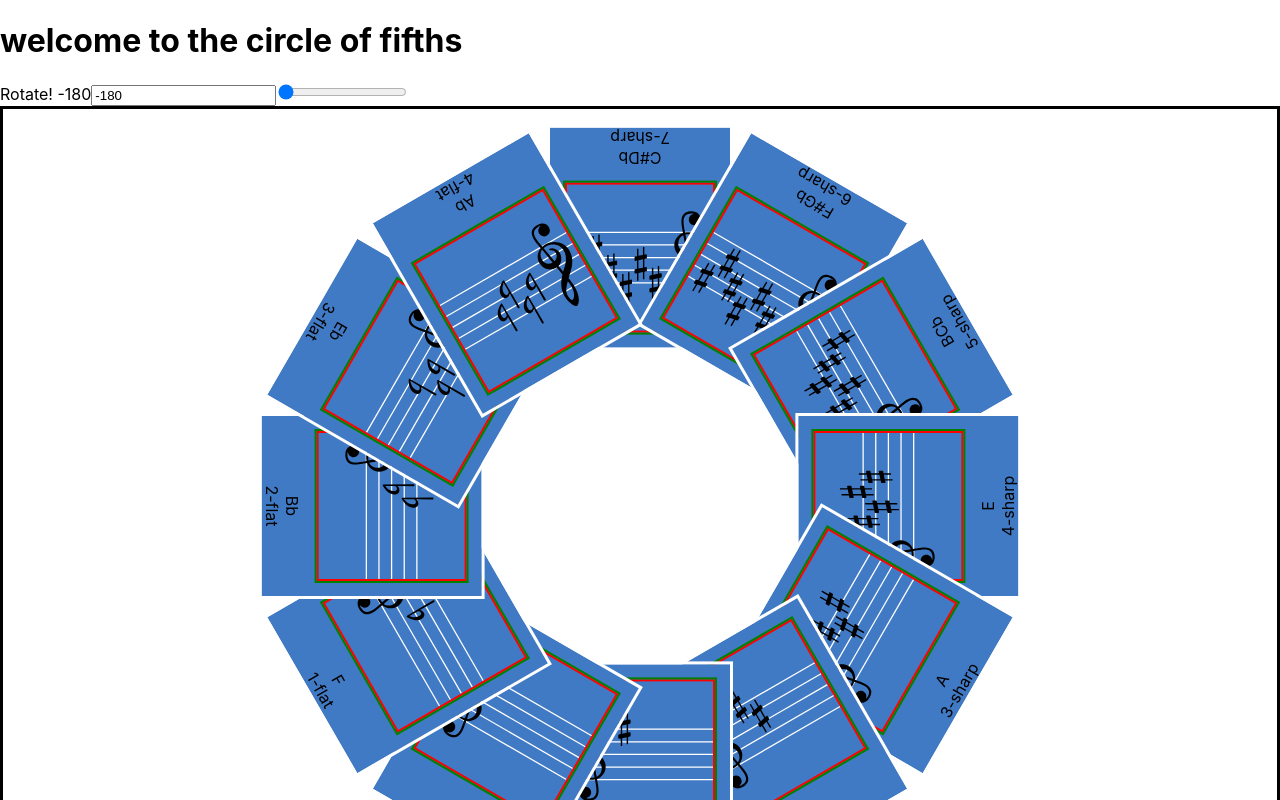
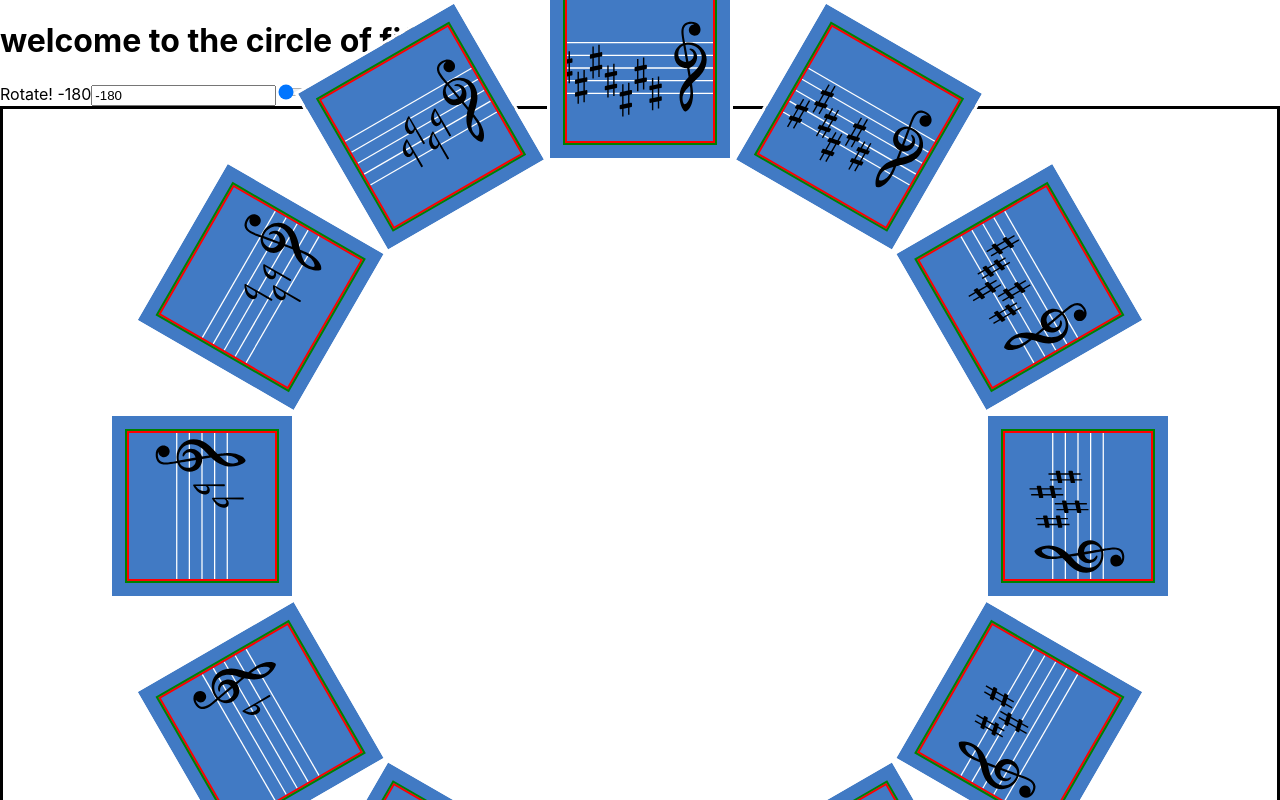
Before and after one commit to kylemettling/circle-of-fifths, a Next.js app: page / in a window 1280 px wide. Shown: the top 800 px of the page. Built offline with nearby package versions, Linux system fonts and the light colour scheme.

Commit message:
EOD push

```diff
--- a/components/SignatureSVG.js
+++ b/components/SignatureSVG.js
@@ -28,12 +28,14 @@ const SignatureSVG = ({
   return (
     <div
       className="signature"
-      style={{
-        rotate: `-${degrees - rotateDegree + 180}deg`,
-        // transform: `translate(${50}%, ${50}%)`,
-        // top: '50%',
-        // left: '50%',
-      }}
+      style={
+        {
+          // rotate: `-${rotateDegree}deg`,
+          // transform: `translate(${50}%, ${50}%)`,
+          // top: '50%',
+          // left: '50%',
+        }
+      }
     >
       {/* <span>{count}</span> */}
       <svg
@@ -147,12 +149,12 @@ const SignatureSVG = ({
           </g>
         </svg>
       </svg>
-      <span>{item.major}</span>
+      {/* <span>{item.major}</span>
       <span>
         {count}
         {"-"}
         {type}
-      </span>
+      </span> */}
     </div>
   );
 };
--- a/components/slice.js
+++ b/components/slice.js
@@ -31,7 +31,7 @@ const Slice = ({ item, rotateDegree }) => {
         position: "absolute",
         rotate: `${item.position * 30}deg`,
         // transform: `translate(-50%, -50%)`,
-        transform: `translateY(122%) translateX(0%)`,
+        transform: `translateY(438px) translateX(0%)`,
         // top: "75px",
         // left: "27.75%",
       }}
--- a/styles/globals.css
+++ b/styles/globals.css
@@ -66,7 +66,7 @@ a {
 .sliceContainer {
   /* position: fixed; */
   /* display: flex; */
-  /* height: 400px; */
+  /* height: 300px; */
   /* justify-content: center; */
   /* align-items: center; */
   /* height: 100%; */
@@ -107,6 +107,8 @@ a {
   /* border-radius: 50% 0% 0% 0%; */
   /* background-color: var(--cream); */
   /* clip-path: polygon(0% 0%, 100% 0%, 50% 100%); */
+  /* clip-path: polygon(0% 0%, 100% 50%, 0% 100%); */
+  /* clip-path: polygon(0% 0%, 100% 0%, 50% 100%); */
   /* clip-path: polygon(-150% 50%, 100% 0%, 100% 100%); */
 }
 .signature {
```
